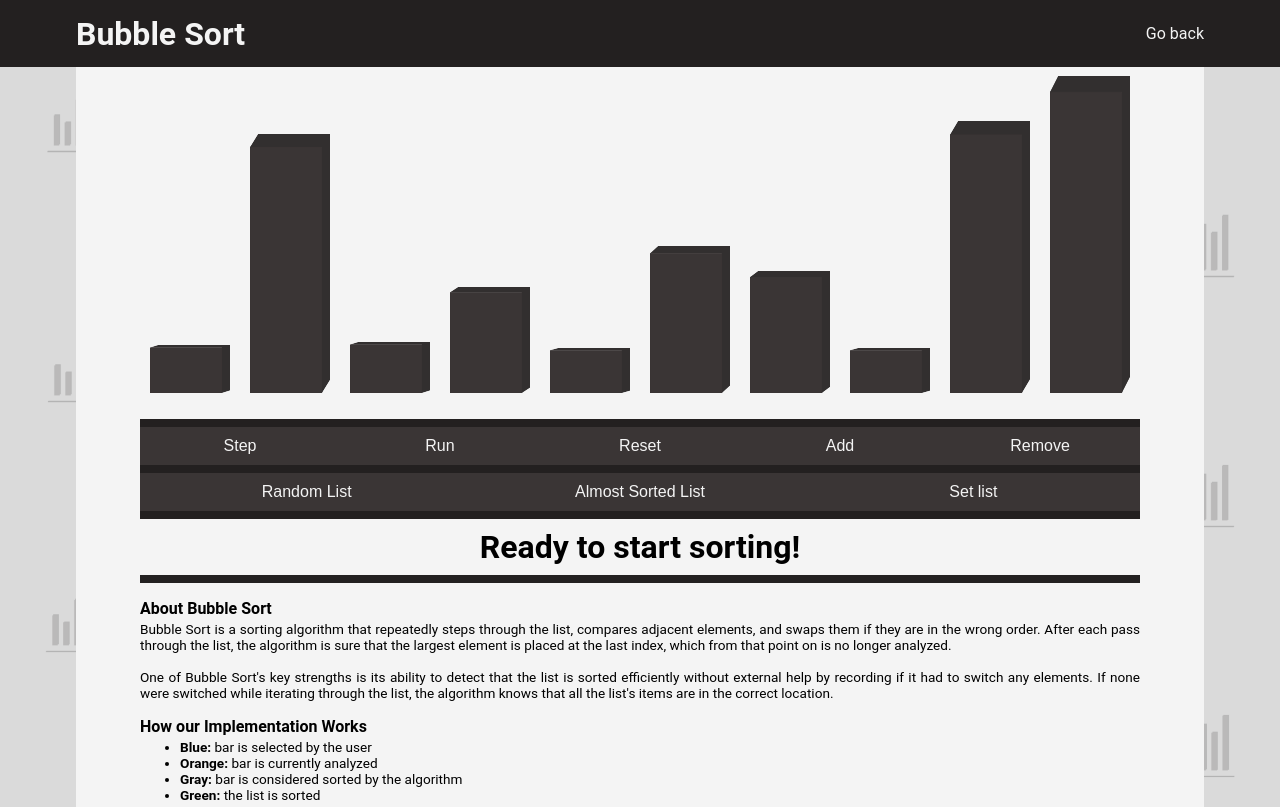
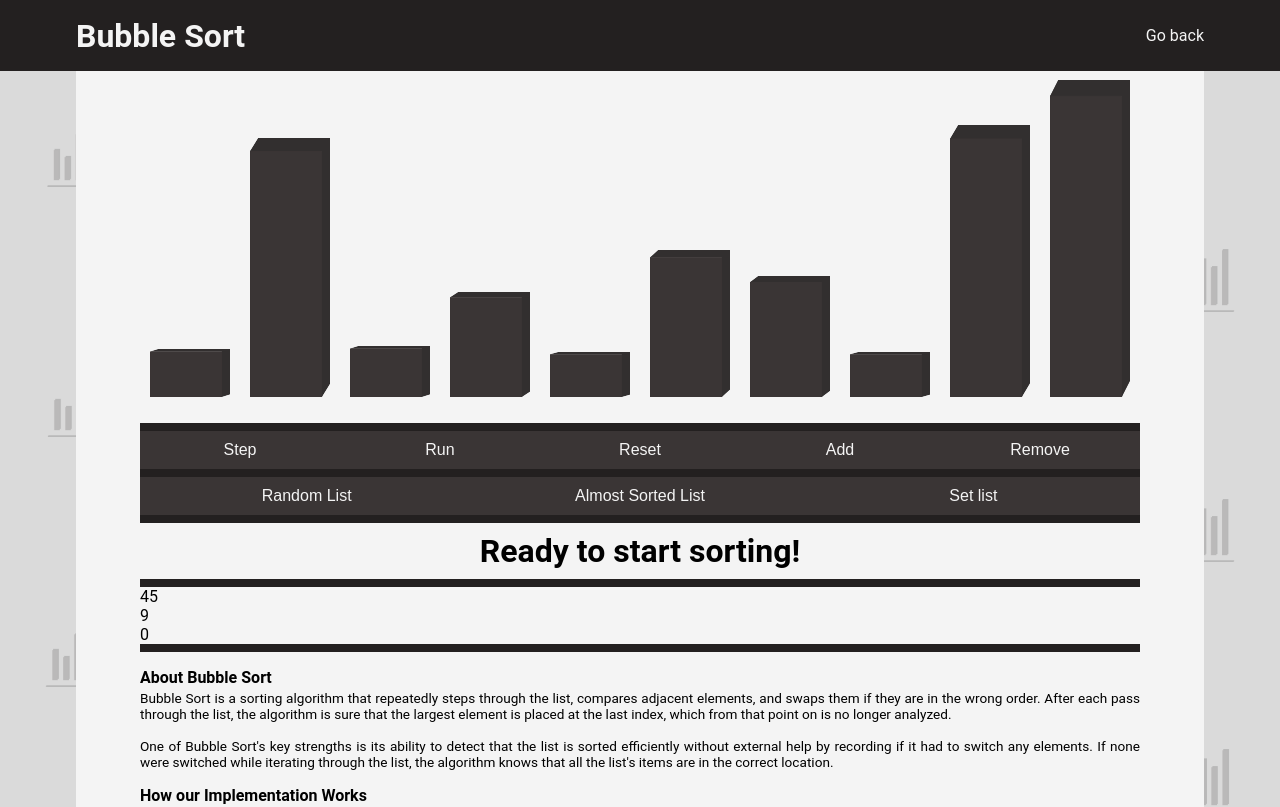
Before and after one commit to OtavioPiza/algorithm-visualizer, a React (Create React App) app: page /#/bubblesort in a window 1280 px wide. Shown: the top 807 px of the page. Built offline with nearby package versions, Linux system fonts and the light colour scheme.

Commit message:
Implemented complexity feature

```diff
--- a/src/App.js
+++ b/src/App.js
@@ -7,7 +7,7 @@ import Home from './Home'
 function App() {
 
   return (
-    <Router basename="algorithm-visualizer/">
+    <Router basename="/">
 
       <Route exact path="/" component={Home} />
       <Route path="/bubblesort" component={BubbleSort} />
--- a/src/algorithms/sorting/bubbleSort.js
+++ b/src/algorithms/sorting/bubbleSort.js
@@ -9,7 +9,7 @@ import arrayManager from '../../services/arrayManager'
  *
  * @returns {status }
  */
-const defaultState = (barArray, isSorted = false) => [
+const defaultState = (barArray, isSorted = false, currentComplexity) => [
     {
         algorithmStatus: isSorted ? "Finished sorting!" : "Ready to start sorting!",
         analyzedBarsIndex: [-1, 0],
@@ -18,6 +18,9 @@ const defaultState = (barArray, isSorted = false) => [
         sorted: isSorted,
         switched: false,
         step: 0,
+        worseComplexity: (barArray.length * (barArray.length - 1)) / 2,
+        bestComplexity: barArray.length - 1,
+        currentComplexity: currentComplexity === undefined ? 0 : currentComplexity,
     },
     barArray.map(bar => ({ ...bar, analyzed: false, sorted: isSorted })),
 ]
@@ -140,7 +143,7 @@ const sort = (state) => {
         ))
 
 
-        return getIsSorted(greater) ? defaultState(newBars, true) : [
+        return getIsSorted(greater) ? defaultState(newBars, true, status.currentComplexity) : [
             {
                 ...status,
                 algorithmStatus:
@@ -151,6 +154,7 @@ const sort = (state) => {
                 step: greater ? 1 : 0,
                 switched: analyzedBarsIndex[0] === 0 ? false : status.switched,
                 upperbound: analyzedBarsIndex[1] === status.upperbound ? status.upperbound - 1 : status.upperbound,
+                currentComplexity: status.currentComplexity + 1,
             },
             newBars
         ]
--- a/src/components/ArraySorter.js
+++ b/src/components/ArraySorter.js
@@ -163,6 +163,18 @@ const ArraySorter = ({ sortingAlgorithm, barList = arrayManager.getRandomList(10
 
                 <BottomBar />
 
+                {currentState[0].worseComplexity}
+
+                <br/>
+
+                {currentState[0].bestComplexity}
+
+                <br/>
+
+                {currentState[0].currentComplexity}
+
+                <BottomBar />
+
                 {sortingAlgorithm.about()}
 
                 <BottomBar />
```
